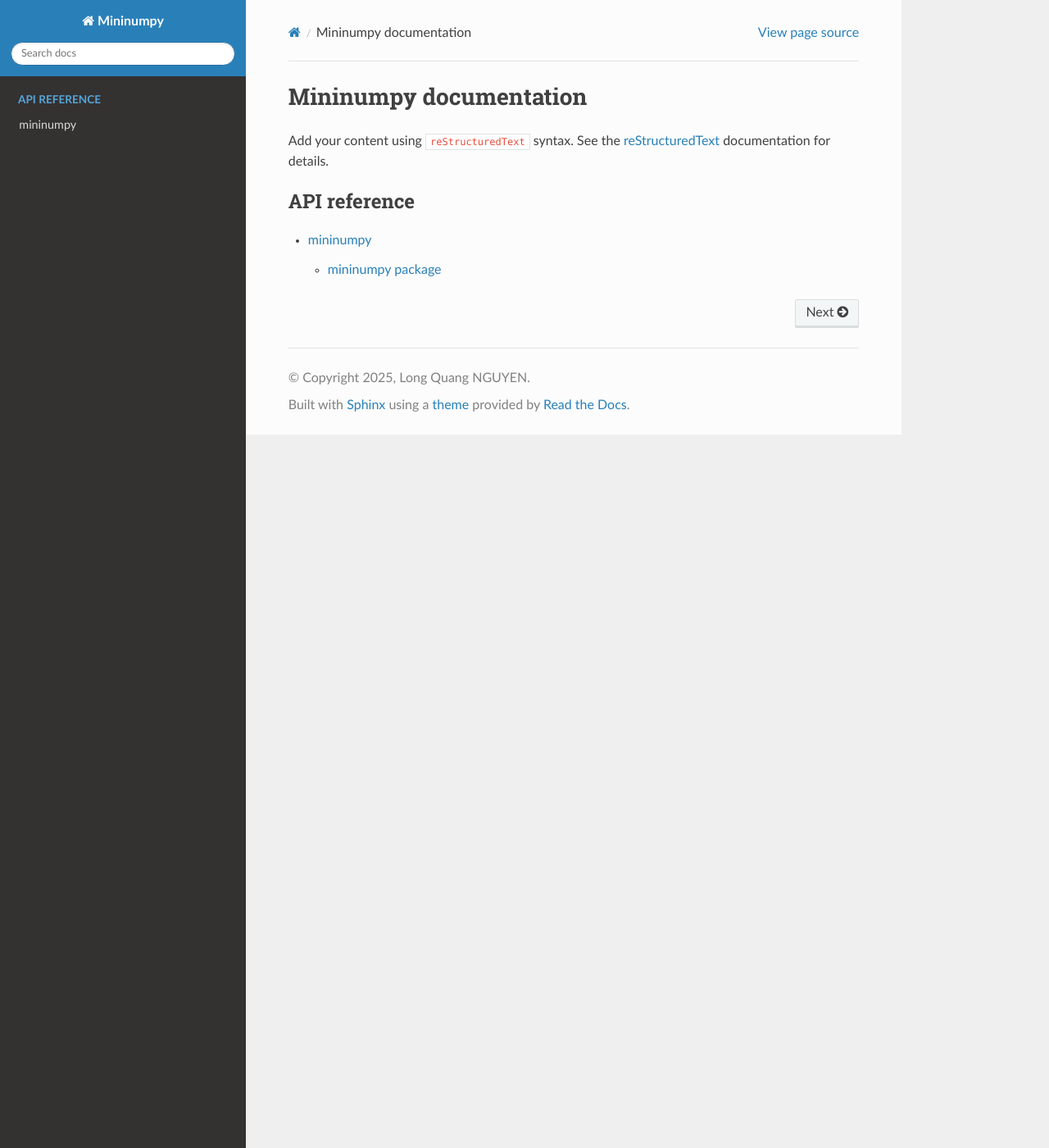
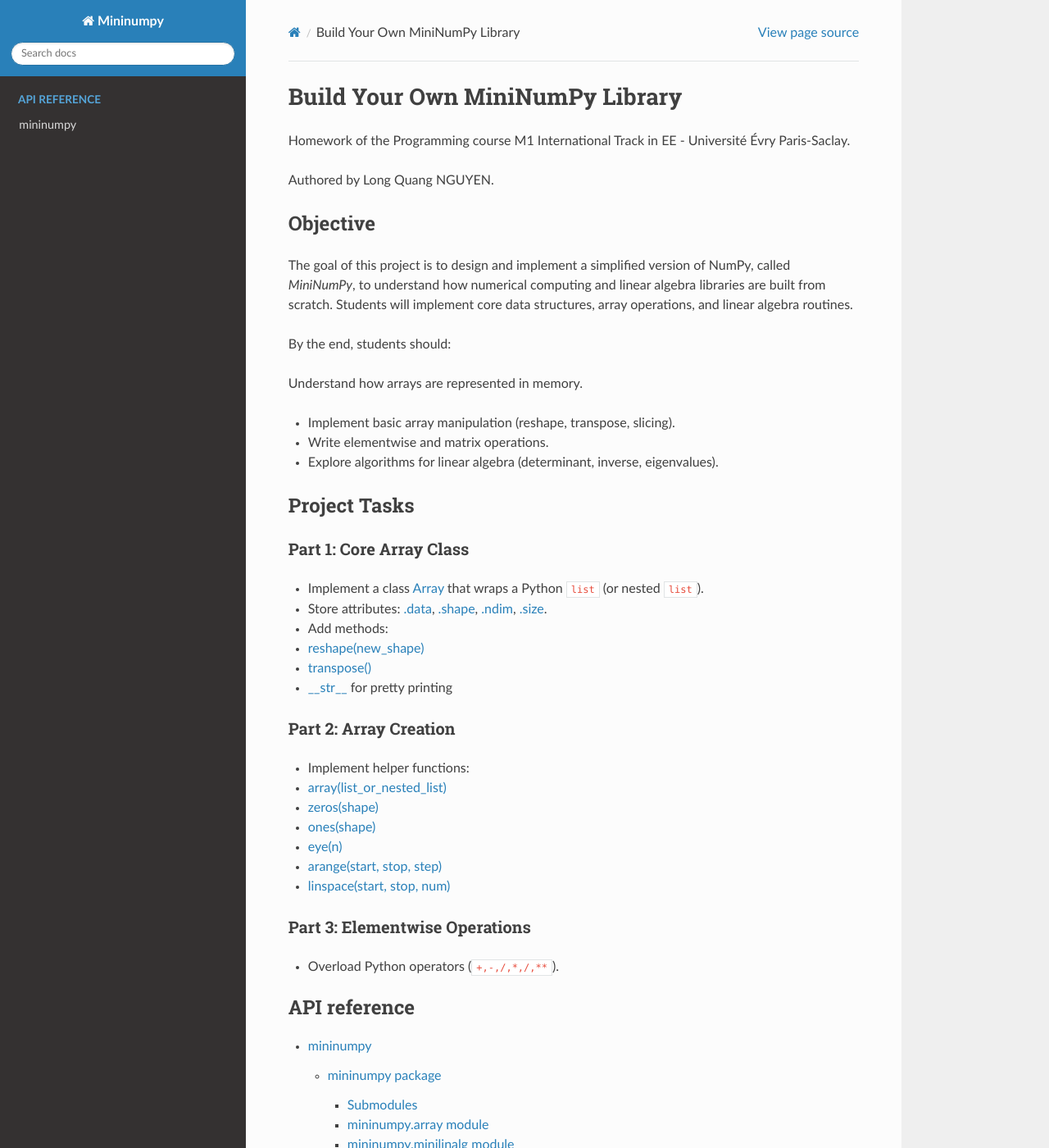
Before and after one commit to QuangNguyenLong/mininumpy, a Sphinx documentation site: the page built from docs/source/index.rst, in a window 1280 px wide and 1400 px high. Shown: the whole window at 82% size. Built offline with Sphinx 7.4.7 and the Read the Docs theme 3.1.0, drawn with Linux system fonts in a browser that asks for light colours.

Commit message:
add docs

```diff
--- a/docs/source/index.rst
+++ b/docs/source/index.rst
@@ -3,16 +3,59 @@
    You can adapt this file completely to your liking, but it should at least
    contain the root `toctree` directive.
 
-Mininumpy documentation
-=======================
+Build Your Own MiniNumPy Library
+================================
 
-Add your content using ``reStructuredText`` syntax. See the
-`reStructuredText <https://www.sphinx-doc.org/en/master/usage/restructuredtext/index.html>`_
-documentation for details.
+Homework of the Programming course M1 International Track in EE - Université Évry Paris-Saclay.
+
+Authored by Long Quang NGUYEN.
+
+Objective
+*****************
+
+The goal of this project is to design and implement a simplified version of NumPy, called *MiniNumPy*, to understand how numerical computing and linear algebra libraries are built from scratch. Students will implement core data structures, array operations, and linear algebra routines.
+
+By the end, students should:
 
 
+Understand how arrays are represented in memory.
+
+• Implement basic array manipulation (reshape, transpose, slicing).
+
+• Write elementwise and matrix operations.
+
+• Explore algorithms for linear algebra (determinant, inverse, eigenvalues).
+
+Project Tasks
+*********************
+
+Part 1: Core Array Class
+^^^^^^^^^^^^^^^^^^^^^^^^^^^^
+
+
+• Implement a class `Array <https://quangnguyenlong.github.io/mininumpy/mininumpy.html#mininumpy.array.Array>`_ that wraps a Python ``list`` (or nested ``list``).
+• Store attributes: `.data <https://quangnguyenlong.github.io/mininumpy/mininumpy.html#mininumpy.array.Array.data>`_, `.shape <https://quangnguyenlong.github.io/mininumpy/mininumpy.html#mininumpy.array.Array.shape>`_, `.ndim <https://quangnguyenlong.github.io/mininumpy/mininumpy.html#mininumpy.array.Array.ndim>`_, `.size <https://quangnguyenlong.github.io/mininumpy/mininumpy.html#mininumpy.array.Array.size>`_.
+• Add methods:
+• `reshape(new_shape) <https://quangnguyenlong.github.io/mininumpy/mininumpy.html#mininumpy.array.Array.reshape>`_
+• `transpose() <https://quangnguyenlong.github.io/mininumpy/mininumpy.html#mininumpy.array.Array.transpose>`_
+• `__str__ <https://quangnguyenlong.github.io/mininumpy/mininumpy.html#mininumpy.array.Array.__str__>`_ for pretty printing
+
+Part 2: Array Creation
+^^^^^^^^^^^^^^^^^^^^^^^^^^^^
+• Implement helper functions:
+• `array(list_or_nested_list) <https://quangnguyenlong.github.io/mininumpy/mininumpy.html#mininumpy.array.array>`_
+• `zeros(shape) <https://quangnguyenlong.github.io/mininumpy/mininumpy.html#mininumpy.array.zeros>`_
+• `ones(shape) <https://quangnguyenlong.github.io/mininumpy/mininumpy.html#mininumpy.array.ones>`_
+• `eye(n) <https://quangnguyenlong.github.io/mininumpy/mininumpy.html#mininumpy.array.eye>`_
+• `arange(start, stop, step) <https://quangnguyenlong.github.io/mininumpy/mininumpy.html#mininumpy.array.arange>`_
+• `linspace(start, stop, num) <https://quangnguyenlong.github.io/mininumpy/mininumpy.html#mininumpy.array.linspace>`_
+
+Part 3: Elementwise Operations
+^^^^^^^^^^^^^^^^^^^^^^^^^^^^^^^
+• Overload Python operators (``+,-,/,*,/,**``).
+
 .. toctree::
-   :maxdepth: 2
+   :maxdepth: 4
    :caption: API reference
 
    modules
```
Also changed, not shown: 2 other files.
